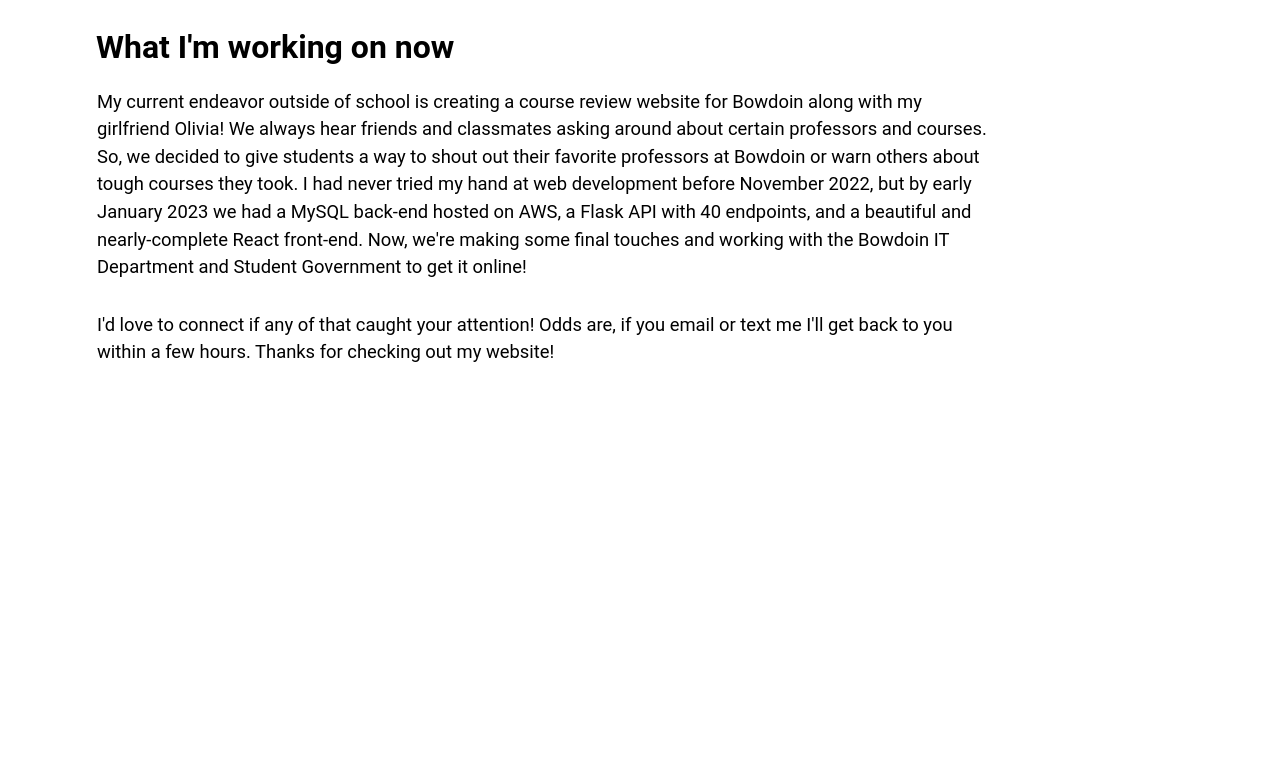
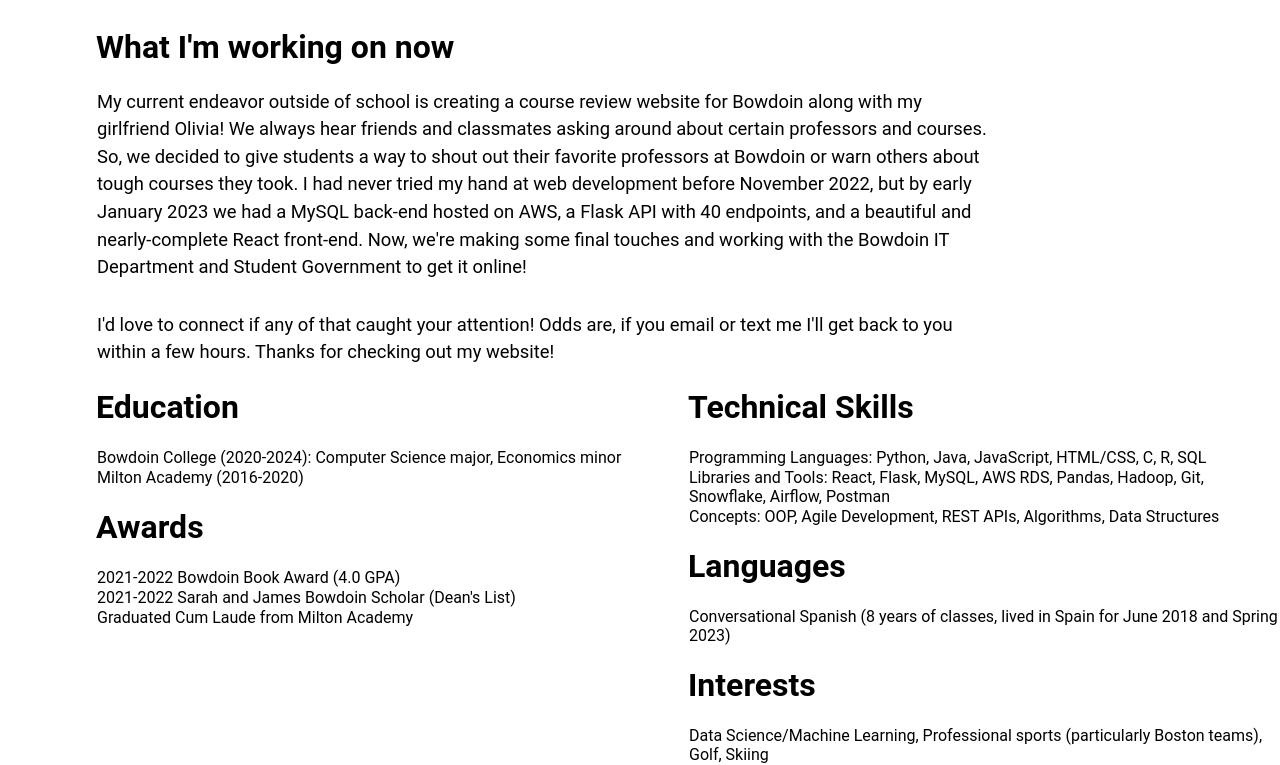
Before and after one commit to zanebookbinder/zanebookbinder.github.io, a React (Create React App) app in the folder personal-website/: page /aboutme in a window 1280 px wide. Shown: the part 676-1441 px from the top of the page. Before the commit the page ends 1043 px from the top, so only its background shows below. Built offline with nearby package versions, Linux system fonts and the light colour scheme.

Commit message:
Adding to AboutMe

```diff
--- a/personal-website/src/components/AboutMePage/AboutMe.css
+++ b/personal-website/src/components/AboutMePage/AboutMe.css
@@ -57,3 +57,11 @@
 .more-text-paragraph {
 	margin-bottom: 30px;
 }
+
+.bottom-columns {
+	display: flex;
+}
+
+.column {
+	flex: 1;
+}
--- a/personal-website/src/components/AboutMePage/AboutMe.js
+++ b/personal-website/src/components/AboutMePage/AboutMe.js
@@ -202,6 +202,38 @@
 				Thanks for checking out my website!
 			</p>
 		</div>
+		<div className="bottom-columns">
+			<div className="column">
+				<div className="section">
+					<h1>Education</h1>
+					<p className="bottom-text">Bowdoin College (2020-2024): Computer Science major, Economics minor</p>
+					<p className="bottom-text">Milton Academy (2016-2020)</p>
+				</div>
+				<div className="section">
+					<h1>Awards</h1>
+					<p>2021-2022 Bowdoin Book Award (4.0 GPA)</p>
+					<p>2021-2022 Sarah and James Bowdoin Scholar (Dean's List)</p>
+					<p>Graduated Cum Laude from Milton Academy</p>
+				</div>
+			</div>
+			<div className="column">
+				<div className="section">
+					<h1>Technical Skills</h1>
+					<p>Programming Languages: Python, Java, JavaScript, HTML/CSS, C, R, SQL</p>
+					<p>Libraries and Tools: React, Flask, MySQL, AWS RDS, Pandas, Hadoop, Git, Snowflake, Airflow, Postman</p>
+					<p>Concepts: OOP, Agile Development, REST APIs, Algorithms, Data Structures</p>
+				</div>
+				<div className="section">
+					<h1>Languages</h1>
+					<p>Conversational Spanish (8 years of classes, lived in Spain for June 2018 and Spring 2023)</p>
+				</div>
+				<div className="section">
+					<h1>Interests</h1>
+					<p>Data Science/Machine Learning, Professional sports (particularly Boston teams), Golf, Skiing</p>
+				</div>
+			</div>
+
+		</div>
 	  </div>
 	);
   }
```
